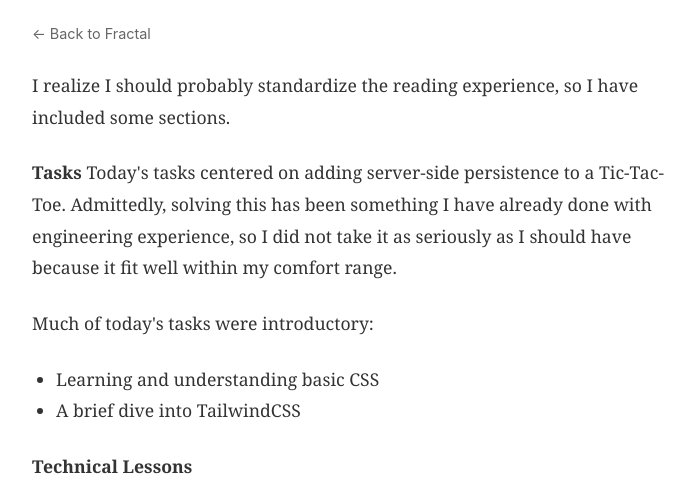
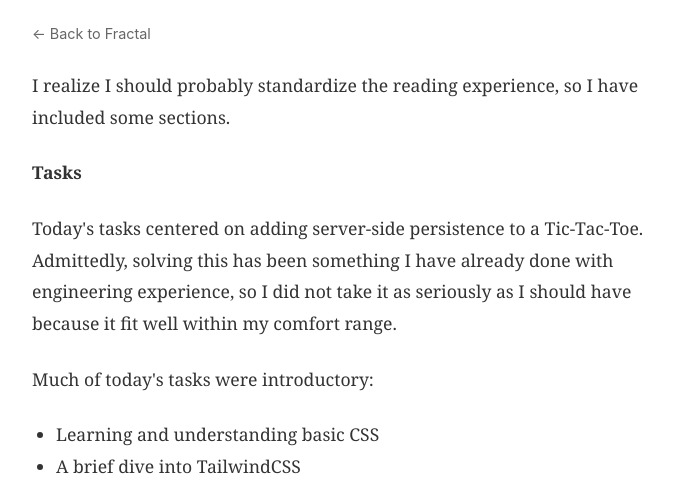
Before and after one commit to sendtwothreeyears/ai_site, a website: page posts/3-day-3.html in a window 1280 px wide. Shown: the part 231-735 px from the top of the page, without its empty margins (282-977 px from the left). Drawn offline with Linux system fonts and the light colour scheme.

Commit message:
[fix] fixing bug

```diff
--- a/posts/3-day-3.html
+++ b/posts/3-day-3.html
@@ -32,8 +32,8 @@
 
             <div class="post-content">
                 <p>I realize I should probably standardize the reading experience, so I have included some sections.</p>
-<p><strong>Tasks</strong>
-Today&#39;s tasks centered on adding server-side persistence to a Tic-Tac-Toe. Admittedly, solving this has been something I have already done with engineering experience, so I did not take it as seriously as I should have because it fit well within my comfort range.</p>
+<p><strong>Tasks</strong></p>
+<p>Today&#39;s tasks centered on adding server-side persistence to a Tic-Tac-Toe. Admittedly, solving this has been something I have already done with engineering experience, so I did not take it as seriously as I should have because it fit well within my comfort range.</p>
 <p>Much of today&#39;s tasks were introductory:</p>
 <ul>
 <li>Learning and understanding basic CSS</li>
```
